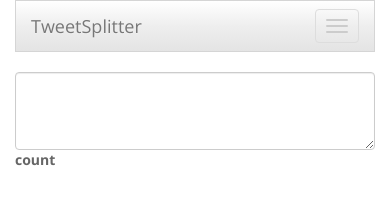
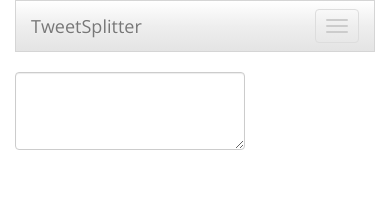
Before and after one commit to RosieCampbell/TweetSplitter, a plain HTML site: page index.html in a window 390 px wide. Drawn offline with nearby package versions, Linux system fonts and the light colour scheme.

Commit message:
side-by-side column

```diff
--- a/index.html
+++ b/index.html
@@ -31,11 +31,11 @@
 		</div>
 	</div>
 	<div class="row clearfix">
-		<div class="col-md-8 column">
+		<div class="col-xs-8 column">
 			<textarea id="tweet" class="form-control" rows="3"></textarea>
 		</div>
-		<div class="col-md-4 column">
-			<label id="count" for="tweet">count</label>
+		<div class="col-xs-4 column">
+			<label id="count" for="tweet"></label>
 		</div>
 	</div>
 </div>
```
